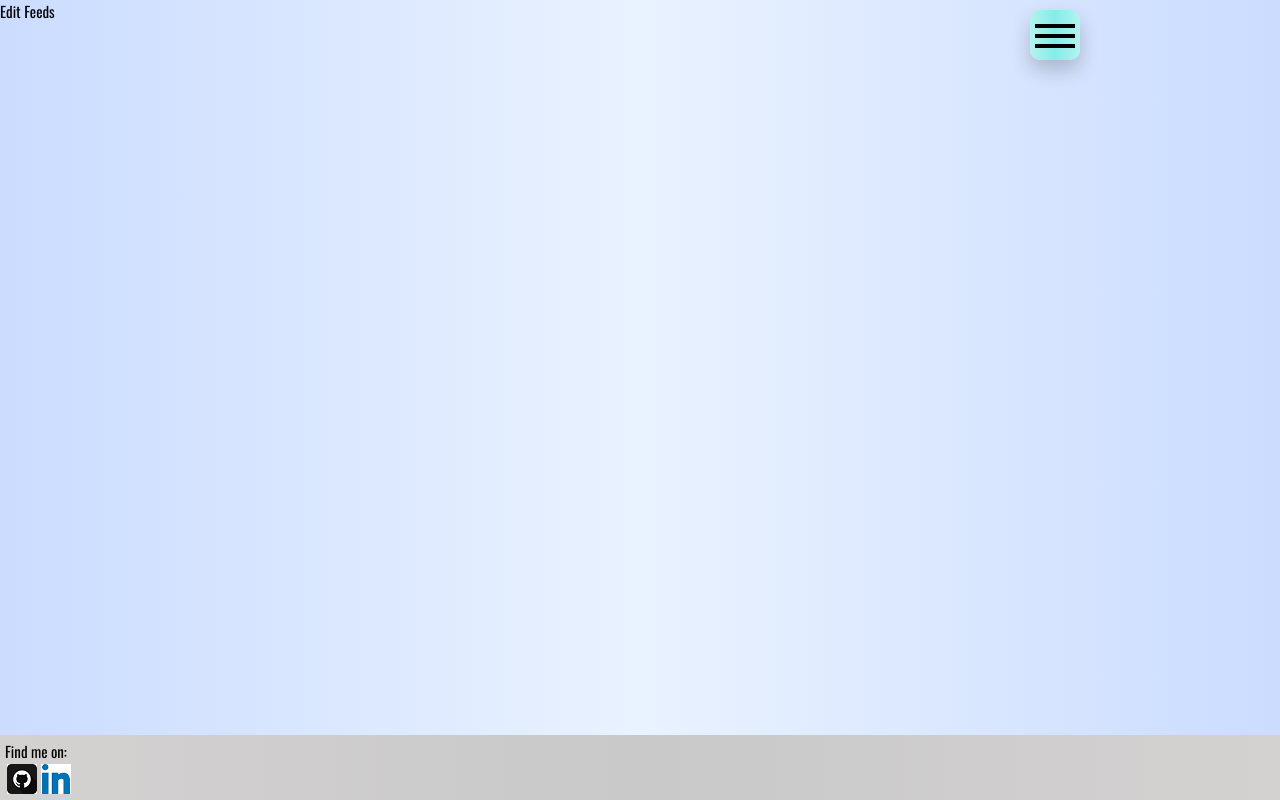
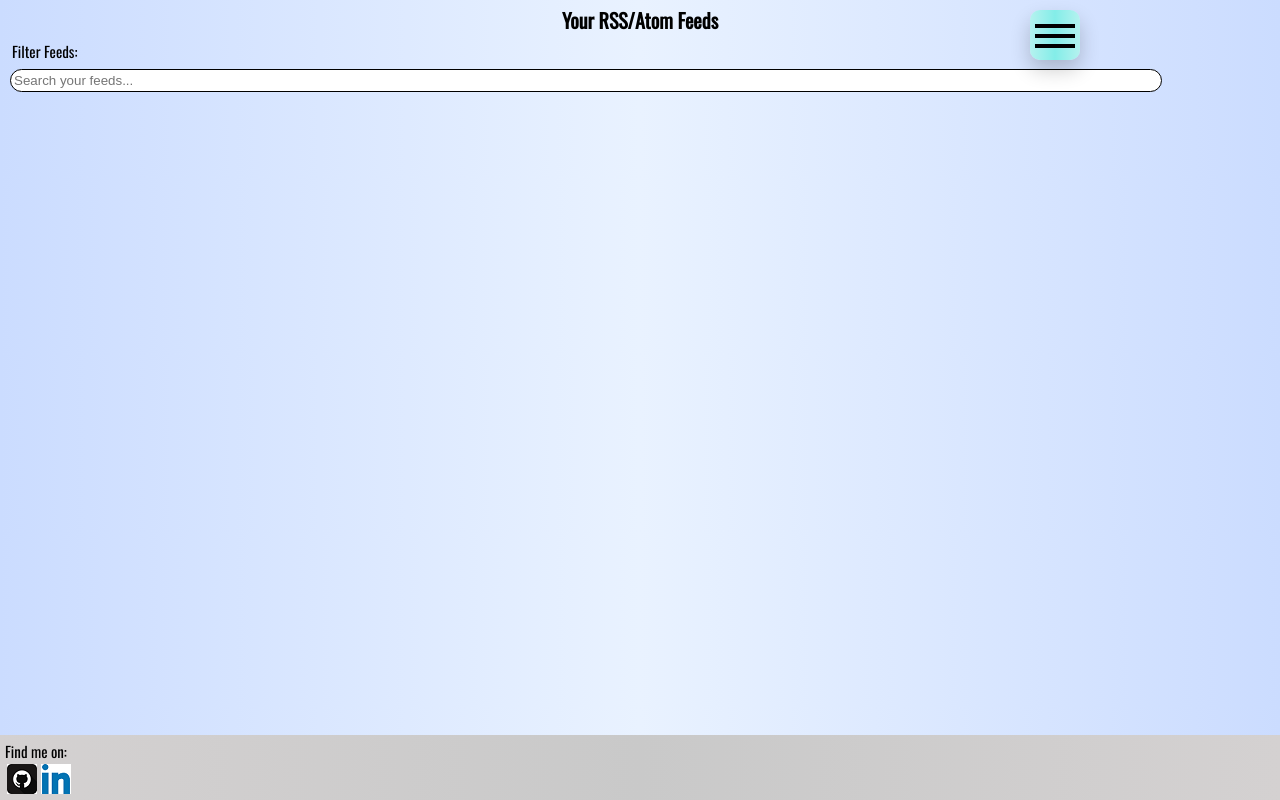
Before and after one commit to ARogala/cs-feedy, a React (Create React App) app: page /EditFeeds in a window 1280 px wide. Built offline with nearby package versions, Linux system fonts and the light colour scheme; what focus-within would draw is missing.

Commit message:
rethink componet structure removed EditFeeds js

```diff
--- a/src/App.js
+++ b/src/App.js
@@ -15,7 +15,7 @@ import Instructions from './components/Instructions';
 import ScrollTopBtn from './components/ScrollTopBtn';
 import DeleteFeedBtnList from './components/DeleteFeedBtnList';
 import Header from './components/Header';
-import EditFeeds from './components/EditFeeds';
+
 
 //import styles
 import './App.css';
@@ -166,9 +166,15 @@ class App extends Component {
         )} />
 
         <Route path='/EditFeeds' render={() => (
-                <EditFeeds
+                <div className="edit">
+                  <FeedBtnSearchBar
+                    filterText={this.state.filterText}
+                    handleFilterTextChange={(filterText) =>
+                    this.handleFilterTextChange(filterText)}
+                  />
+                </div>
 
-                />
+
         )} />
 
         <Route path='/DeleteFeeds' render={() => (
--- a/src/components/EditFeeds.js
+++ /dev/null
@@ -1,14 +0,0 @@
-import React from 'react';
-
-
-import './EditFeeds.css';
-
-function EditFeeds(props) {
-	return (
-		<div>
-			Edit Feeds
-		</div>
-	);
-}
-
-export default EditFeeds;
```
Also changed, not shown: src/components/EditFeeds.css (deleted).
